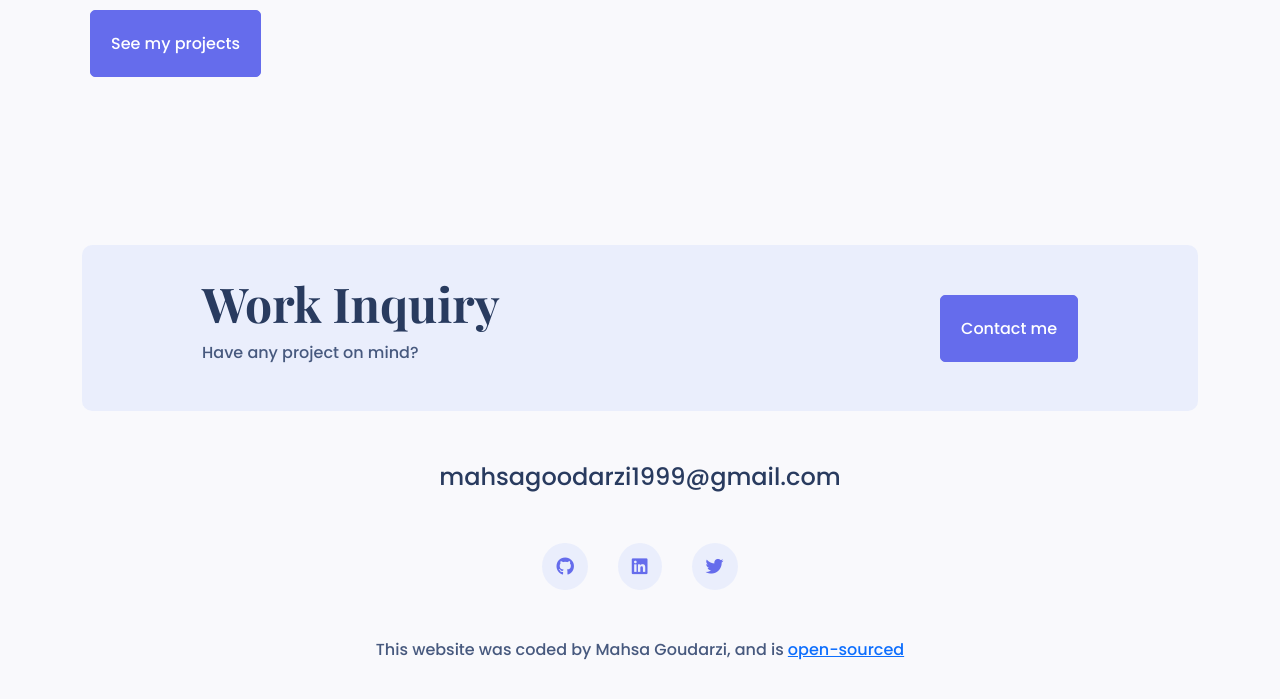
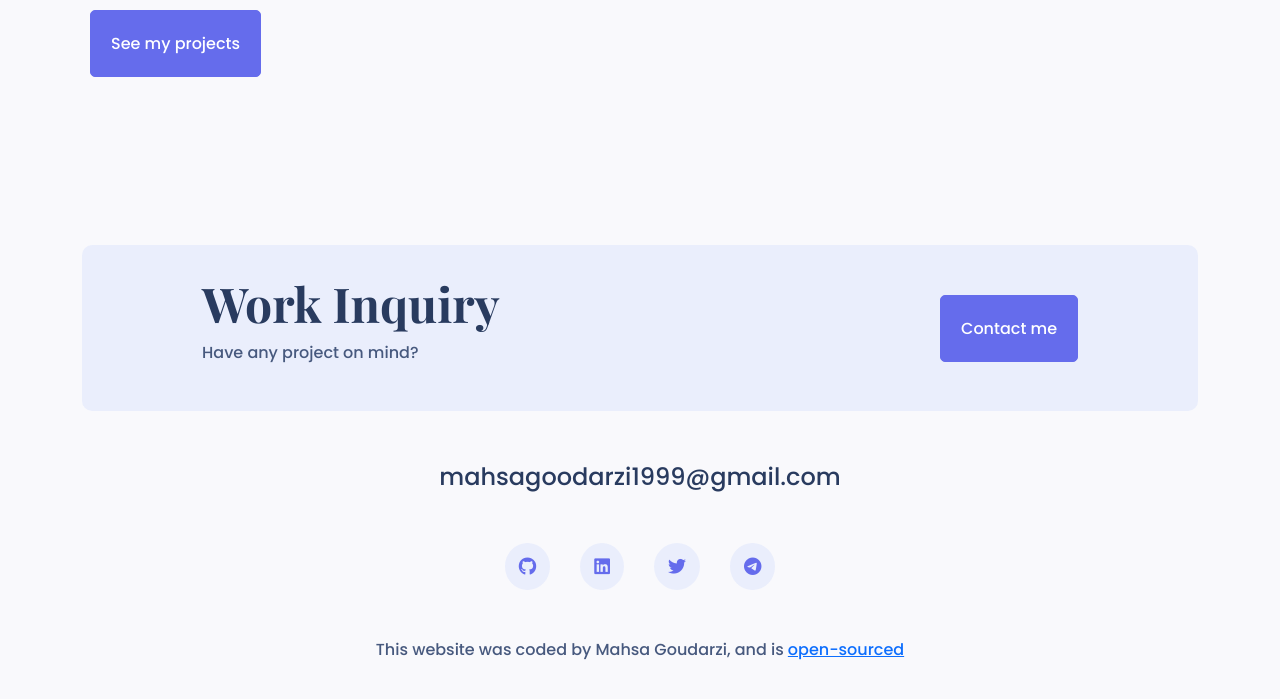
Before and after one commit to Mahsa-Goudarzi/My-Portfolio, a plain HTML site: page about.html in a window 1280 px wide. Shown: the part 441-1140 px from the top of the page. Drawn offline with nearby package versions, Linux system fonts and the light colour scheme; a web font is replaced by a local one.

Commit message:
added my telegram to my portfolio

```diff
--- a/about.html
+++ b/about.html
@@ -161,6 +161,13 @@
           title="Mahsa's Twitter"
           ><i class="fab fa-twitter"></i
         ></a>
+
+        <a
+          href="https://t.me/aromounia"
+          target="_blank"
+          title="Mahsa's Telegram"
+          ><i class="fab fa-telegram"></i
+        ></a>
       </div>
       <div class="mt-5 text-center">
         This website was coded by Mahsa Goudarzi, and is
```
Also changed, not shown: contact.html (+7 -0 lines), index.html (+7 -0 lines), work.html (+7 -0 lines).
